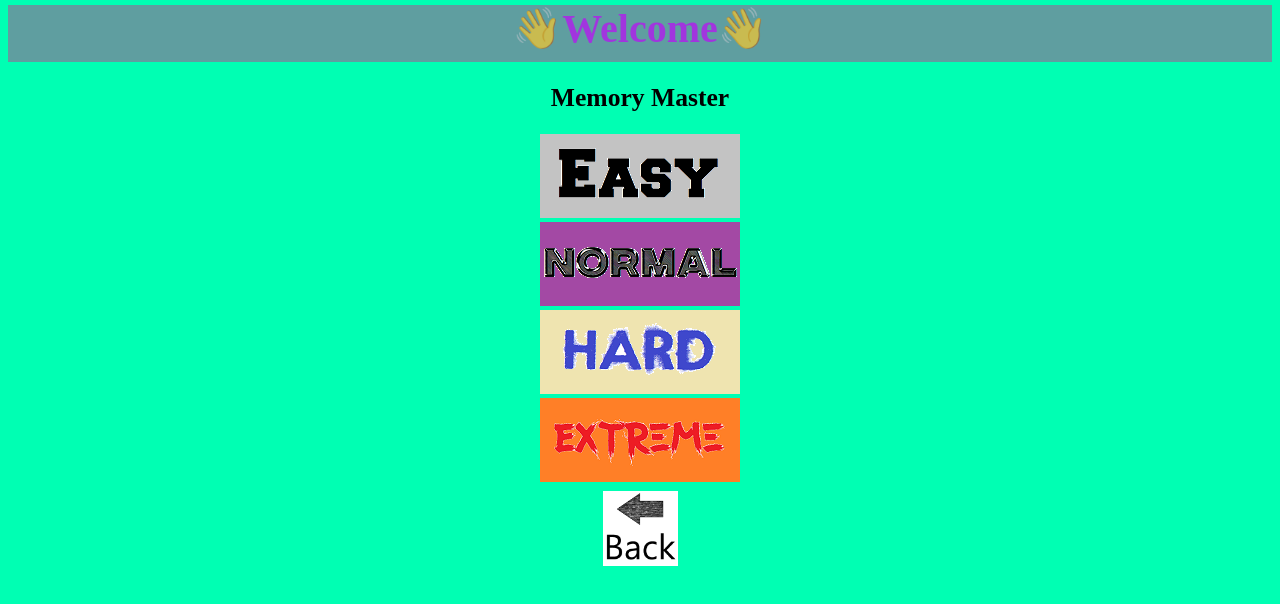
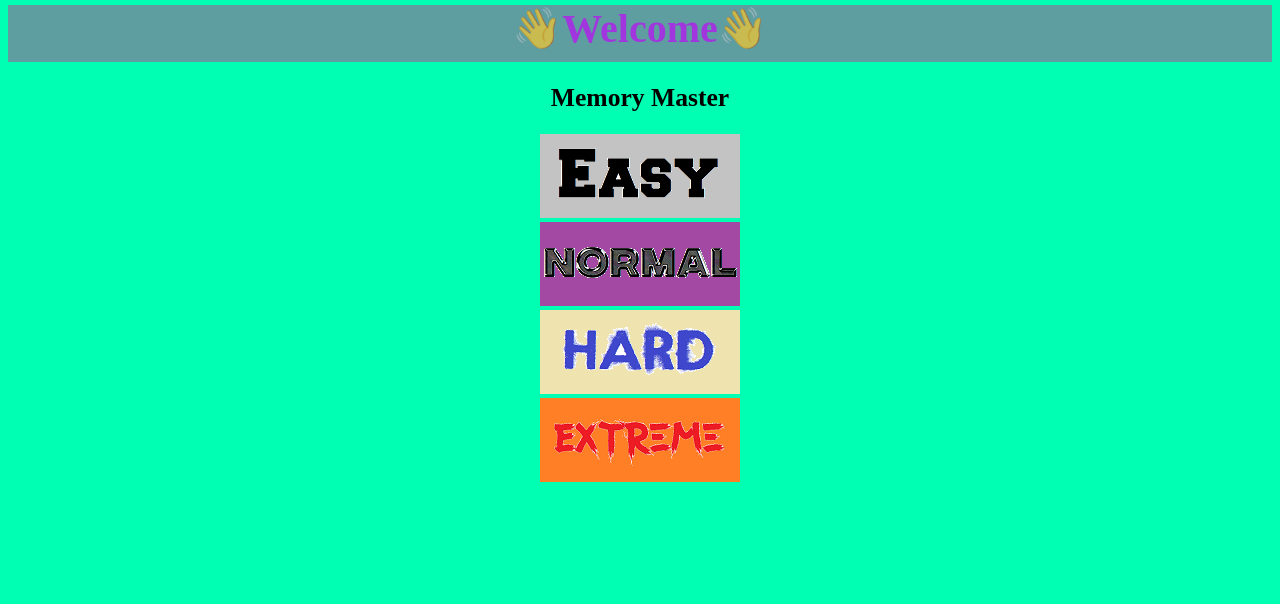
Before and after one commit to APUiscool/S2, a plain HTML site: page index.html in a window 1280 px wide. Drawn offline with Linux system fonts and the light colour scheme.

Commit message:
Add files via upload

```diff
--- a/index.html
+++ b/index.html
@@ -30,9 +30,6 @@
             <div class="item">
                     <a href = "https://apuiscool.github.io/extreme/"><img src="Extreme.png"/></a>
             </div>
-            <div class="footer">
-                <a href="https://apuiscool.github.io/S1/"><img src="Back.png" width=75 height=75/></a>
-            </div>
         </div>
     </body>
 </html>
--- a/style.css
+++ b/style.css
@@ -15,11 +15,6 @@ h1 {
     display: flex;
     flex-direction: column;
     align-items: center;
-}
-
-.footer{
-    align-items: center;
-    margin-top: 5px;
 }
 
 h2{
```
